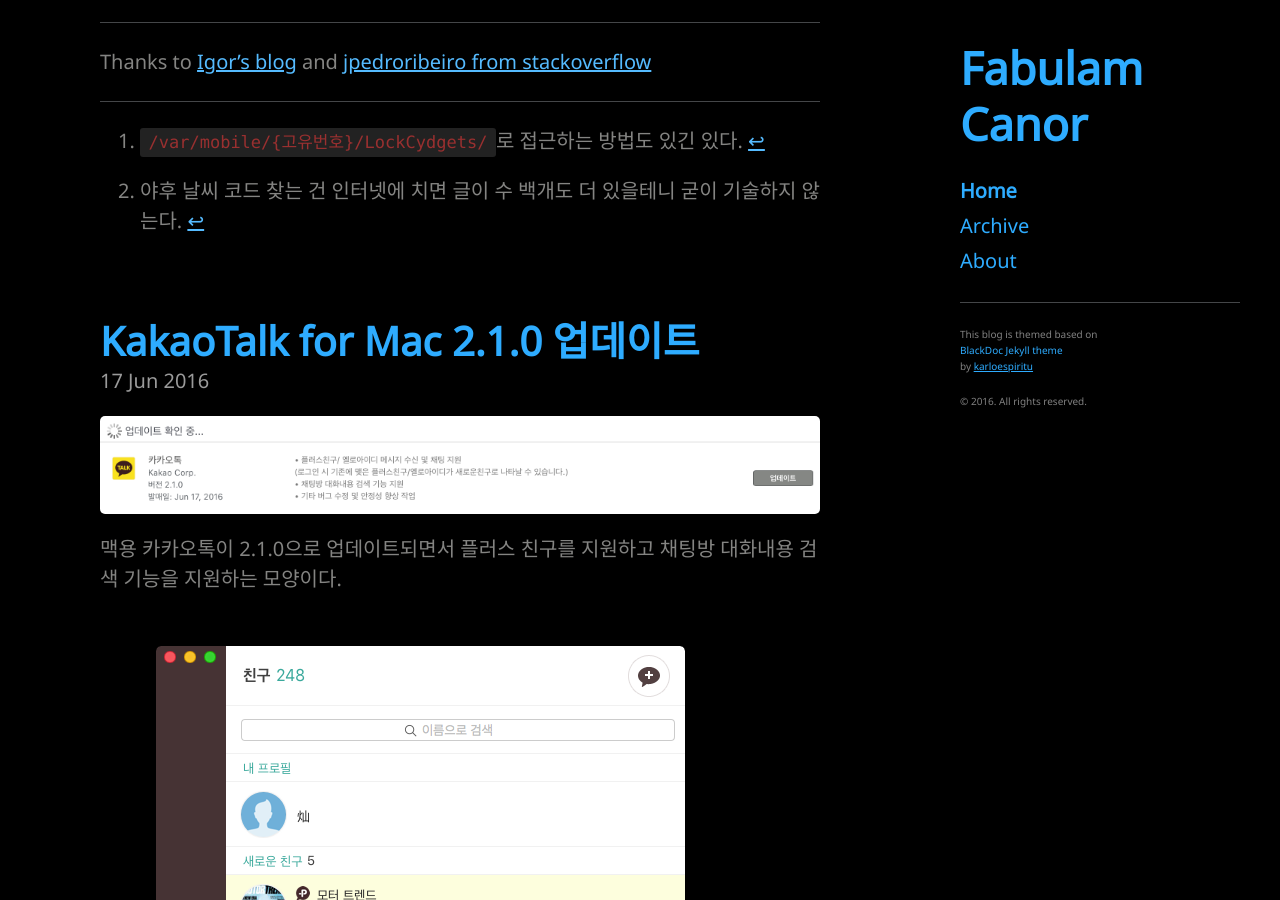
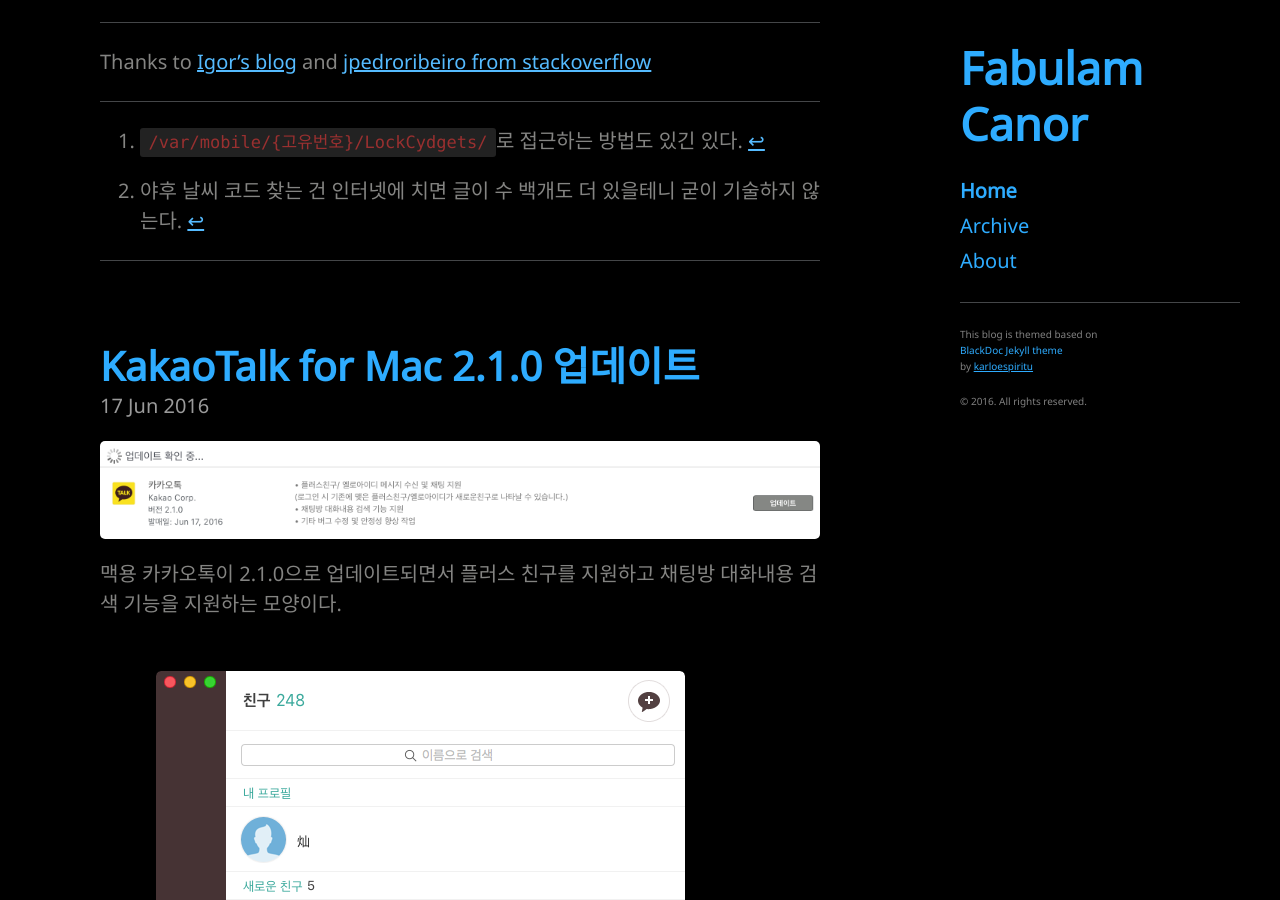
Before and after one commit to Canorus/canorus.github.io, a Jekyll site: the page built from index.html, in a window 1280 px wide and 900 px high, scrolled down 1331 px. Built offline with Jekyll 4.4.1, drawn with Linux system fonts in a browser that asks for light colours; the list of posts is cut into pages by our own code.

Commit message:
added hr at the end of post

```diff
--- a/index.html
+++ b/index.html
@@ -16,10 +16,10 @@
       <span class="post-date">{{ post.date | date_to_string }}</span>
 
       {{ post.content }}
+      <hr>
     </div>
     {% endunless %}
   {% endfor %}
-  <hr>
 </div>
 
 <div class="pagination">
```
